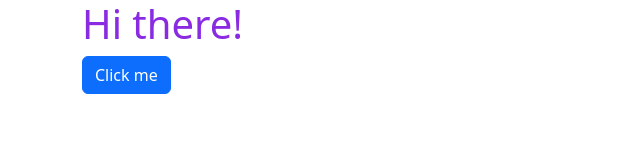
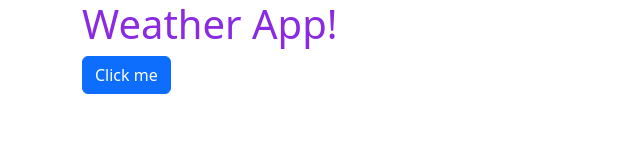
Before and after one commit to MelanieRascon/Weather-App-Project-by-Melanie-Rascon, a plain HTML site: page index.html in a window 1280 px wide. Shown: the whole page, without its empty margins (0-640 px from the left). Drawn offline with nearby package versions, Linux system fonts and the light colour scheme.

Commit message:
Changed h1 to test

```diff
--- a/index.html
+++ b/index.html
@@ -15,7 +15,7 @@
   </head>
   <body>
     <div class="container">
-      <h1>Hi there!</h1>
+      <h1>Weather App!</h1>
       <a href="" class="btn btn-primary">Click me</a>
     </div>
     <script src="src/script.js"></script>
```
